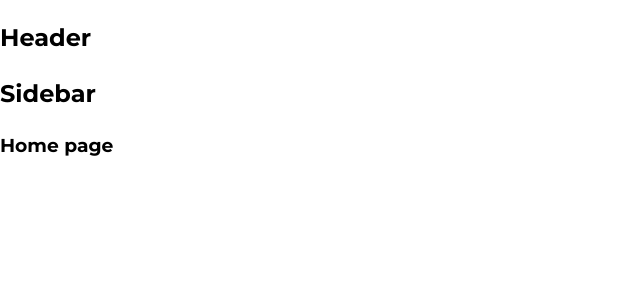
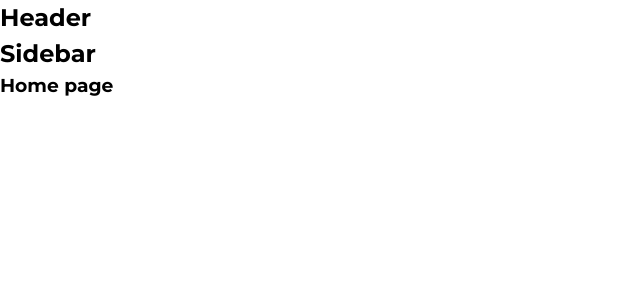
Before and after one commit to tranquocphongvn/toktok-ui, a React (Create React App) app: page / in a window 1280 px wide. Shown: the top 300 px of the page, without its empty margins (0-640 px from the left). Built offline with nearby package versions, Linux system fonts and the light colour scheme.

Commit message:
DefaultLayout

```diff
--- a/src/components/GlobalStyles/GlobalStyles.scss
+++ b/src/components/GlobalStyles/GlobalStyles.scss
@@ -3,9 +3,16 @@
 
 :root {
     --primary-color: #fe2c55;
+
+    // default layout
+    --default-layout-header-height: 60px;
+    --default-layout-width: 1150px;
+    --default-layout-sidebar-width: 356px;
 }
 
 * {
+    margin: 0;
+    padding: 0;
     box-sizing: border-box;
 }
 
```
